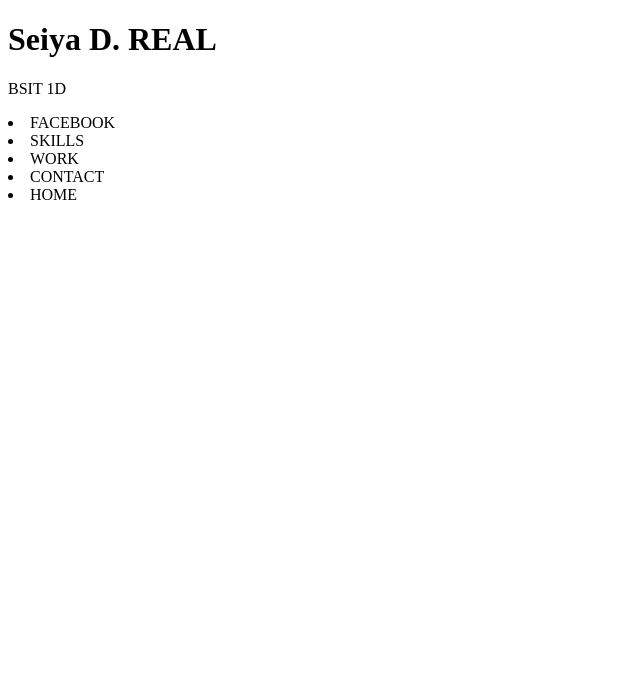
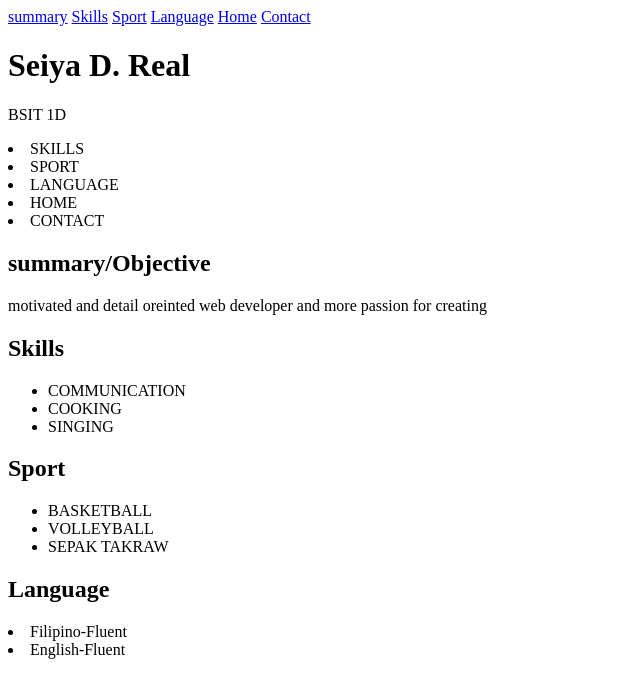
Before and after one commit to Real-Web1D/real-web, a plain HTML site: page index.html in a window 1280 px wide. Shown: the whole page, without its empty margins (0-640 px from the left). Drawn offline with Linux system fonts and the light colour scheme.

Commit message:
the update my vlog
nasa kalahati na ko

```diff
--- a/index.html
+++ b/index.html
@@ -4,20 +4,61 @@
     <meta charset="UTF-8">
     <meta name="viewport" content="width=device-width, initial-scale=1.0">
     <title>Document</title>
+
+    <link rel="stylesheet" href="looks.ccs">
+
 </head>
 <body>
     <header>
-        <h1>Seiya D. REAL </h1>
-        <P>BSIT 1D</P>
-    </header>
-    <nav><Li>
-        FACEBOOK
-    <LI>SKILLS</LI>
-    <LI>WORK</LI>
-    <LI>CONTACT</LI>
-     <LI>HOME</LI>
-    </Li>
-    </nav>
-    <aside></aside>
+        <nav>
+            <a href="summary objective">summary</a>
+            <a href="Skills">Skills</a>
+            <a href="Sport">Sport</a>
+            <a href="Language">Language</a>
+            <a href="Home">Home</a>
+            <a href="Contact">Contact</a>
+        </nav>
+        <h1>Seiya D. Real</h1>
+        <p>BSIT 1D</p>
+        <li>SKILLS</li>
+        <li>SPORT</li>
+        <li>LANGUAGE</li>
+        <li>HOME</li>
+        <Li>CONTACT</Li>
 
-    <main></main>
+    <main>
+        <section>
+            <h2 id="summary/objective">summary/Objective</h2>
+            <p>
+                motivated and detail oreinted web developer and more passion for creating
+
+            </p>
+            </h2>
+            <section><h2 id="Skills">Skills</h2>
+                <p></p><ul>
+                    <li>COMMUNICATION</li>
+                    <LI>COOKING</LI>
+                    <li>SINGING</li>
+                </ul>
+        </section>
+
+
+
+
+        </section><h2 id="Sport">Sport</h2>
+        <p></p><ul>
+            <li>BASKETBALL</li>
+            <LI>VOLLEYBALL</LI>
+            <LI>SEPAK TAKRAW</LI>
+        </ul>
+        <section>
+            <h2 id="Language">Language</h2>
+            <li>Filipino-Fluent</li>
+            <li>English-Fluent</li>
+
+        </section>
+        <section></section>
+        <section></section>
+    </main>
+</body>
+</html>
```
